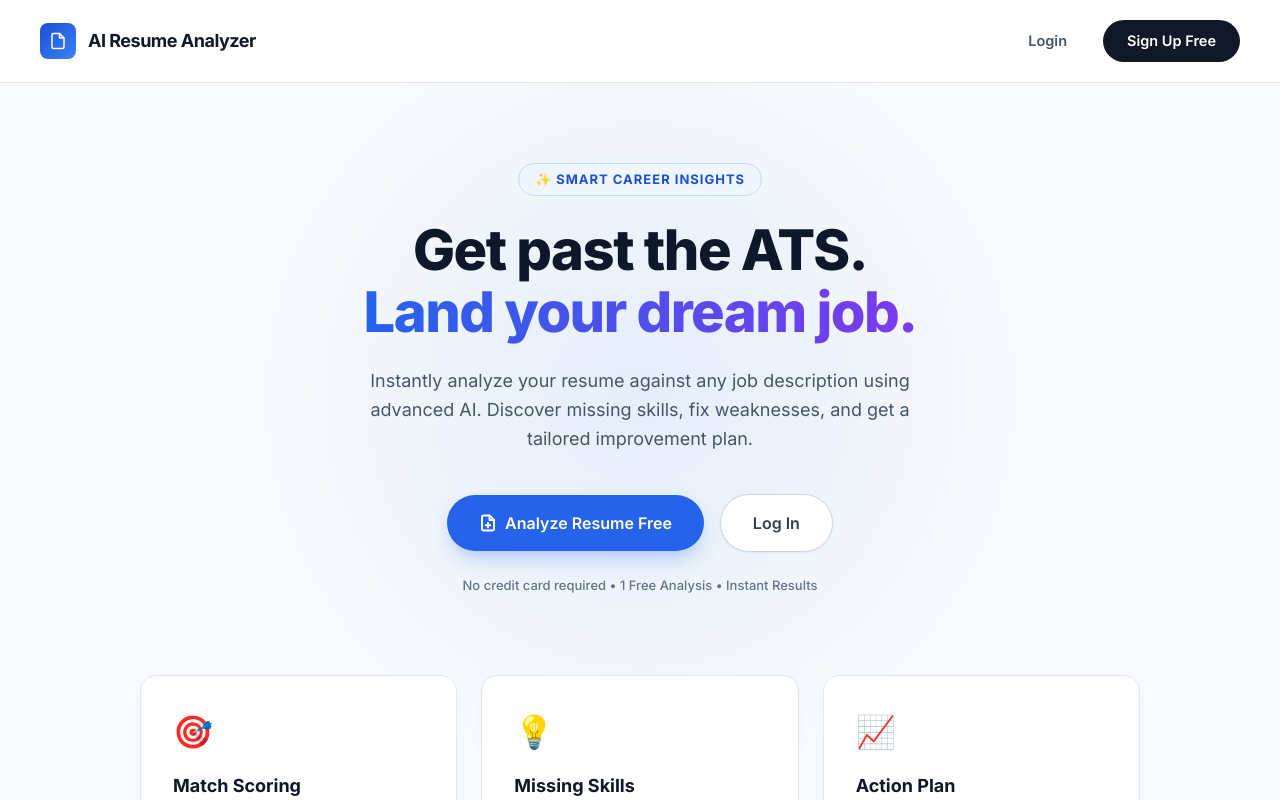
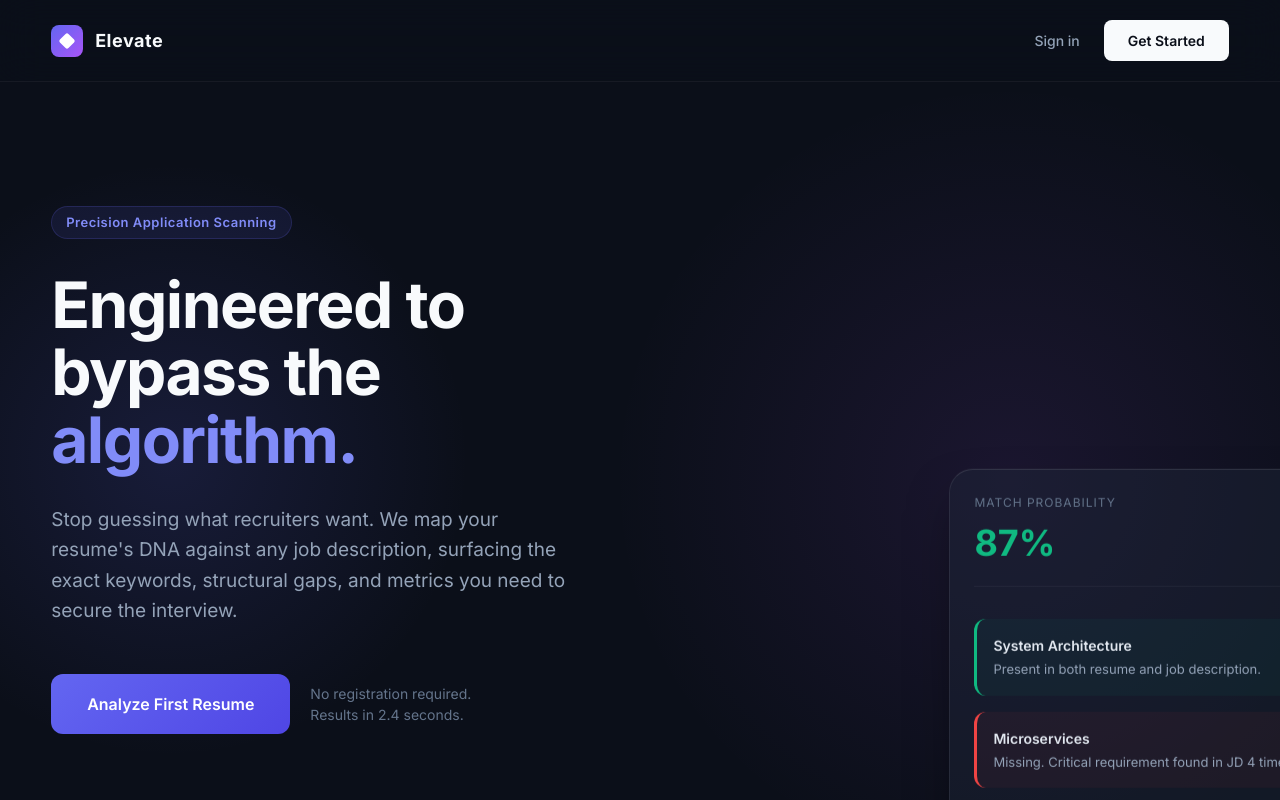
Before and after one commit to Patil-Shital-9236/resume-analyzer-frontend, a Next.js app: page / in a window 1280 px wide. Shown: the top 800 px of the page. Built offline with nearby package versions, Linux system fonts and the light colour scheme.

Commit message:
feat: redesign landing page to be ultra premium and non-generic

```diff
--- a/src/app/page.jsx
+++ b/src/app/page.jsx
@@ -1,5 +1,4 @@
 "use client";
-import Link from "next/link";
 import { useEffect, useState } from "react";
 import { useRouter } from "next/navigation";
 
@@ -14,76 +13,128 @@ export default function LandingPage() {
   if (!isMounted) return null;
 
   return (
-    <div style={{ minHeight: "100vh", background: "#f8fafc", fontFamily: "'Inter','Segoe UI',system-ui,sans-serif", display: "flex", flexDirection: "column" }}>
+    <div style={{ minHeight: "100vh", background: "#0B0F19", fontFamily: "'Inter', 'Segoe UI', system-ui, sans-serif", color: "#F8FAFC", overflowX: "hidden" }}>
+      <style>{`
+        @keyframes float {
+          0% { transform: translateY(0px); }
+          50% { transform: translateY(-20px); }
+          100% { transform: translateY(0px); }
+        }
+        @keyframes fadeUp {
+          from { opacity: 0; transform: translateY(30px); }
+          to { opacity: 1; transform: translateY(0); }
+        }
+        @keyframes pulseGlow {
+          0% { box-shadow: 0 0 0 0 rgba(99, 102, 241, 0.4); }
+          70% { box-shadow: 0 0 0 20px rgba(99, 102, 241, 0); }
+          100% { box-shadow: 0 0 0 0 rgba(99, 102, 241, 0); }
+        }
+        .animate-fade-up { animation: fadeUp 1s cubic-bezier(0.16, 1, 0.3, 1) forwards; opacity: 0; }
+        .delay-1 { animation-delay: 0.1s; }
+        .delay-2 { animation-delay: 0.2s; }
+        .delay-3 { animation-delay: 0.3s; }
+
+        .glass-card {
+          background: rgba(30, 41, 59, 0.4);
+          backdrop-filter: blur(12px);
+          -webkit-backdrop-filter: blur(12px);
+          border: 1px solid rgba(255, 255, 255, 0.08);
+          border-top: 1px solid rgba(255, 255, 255, 0.12);
+        }
+
+        .nav-link {
+          color: #94A3B8; transition: color 0.3s; cursor: pointer; font-weight: 500; font-size: 14px;
+        }
+        .nav-link:hover { color: #F8FAFC; }
+      `}</style>
+
       {/* Navbar */}
-      <nav style={{ padding: "20px 40px", display: "flex", justifyContent: "space-between", alignItems: "center", background: "white", borderBottom: "1px solid #e5e7eb" }}>
+      <nav style={{ position: "fixed", top: 0, left: 0, right: 0, padding: "20px 4vw", display: "flex", justifyContent: "space-between", alignItems: "center", zIndex: 50, borderBottom: "1px solid rgba(255,255,255,0.05)", backdropFilter: "blur(20px)", background: "rgba(11, 15, 25, 0.8)" }}>
         <div style={{ display: "flex", alignItems: "center", gap: "12px", cursor: "pointer" }} onClick={() => router.push("/")}>
-          <div style={{ width: "36px", height: "36px", borderRadius: "8px", background: "linear-gradient(135deg,#1d4ed8,#3b82f6)", display: "flex", alignItems: "center", justifyContent: "center" }}>
-            <svg width="18" height="18" viewBox="0 0 24 24" fill="none" stroke="white" strokeWidth="2" strokeLinecap="round" strokeLinejoin="round"><path d="M14 2H6a2 2 0 0 0-2 2v16a2 2 0 0 0 2 2h12a2 2 0 0 0 2-2V8z"/><polyline points="14 2 14 8 20 8"/></svg>
+          <div style={{ width: "32px", height: "32px", borderRadius: "8px", background: "linear-gradient(135deg, #6366F1, #A855F7)", display: "flex", alignItems: "center", justifyContent: "center" }}>
+            <div style={{ width: "12px", height: "12px", background: "white", borderRadius: "2px", transform: "rotate(45deg)" }} />
           </div>
-          <span style={{ fontSize: "18px", fontWeight: "700", color: "#111827", letterSpacing: "-0.5px" }}>AI Resume Analyzer</span>
+          <span style={{ fontSize: "18px", fontWeight: "700", letterSpacing: "0.5px" }}>Elevate</span>
         </div>
-        <div style={{ display: "flex", gap: "16px" }}>
-          <button onClick={() => router.push("/login")} style={{ padding: "10px 20px", background: "transparent", color: "#475569", border: "none", fontWeight: "600", fontSize: "14.5px", cursor: "pointer", transition: "color 0.2s" }}>
-            Login
-          </button>
-          <button onClick={() => router.push("/register")} style={{ padding: "10px 24px", background: "#111827", color: "white", border: "none", borderRadius: "999px", fontWeight: "600", fontSize: "14.5px", cursor: "pointer", transition: "background 0.2s" }}>
-            Sign Up Free
+        <div style={{ display: "flex", gap: "24px", alignItems: "center" }}>
+          <span className="nav-link" onClick={() => router.push("/login")}>Sign in</span>
+          <button onClick={() => router.push("/register")} style={{ padding: "10px 24px", background: "#F8FAFC", color: "#0B0F19", border: "none", borderRadius: "8px", fontWeight: "600", fontSize: "14px", cursor: "pointer", transition: "transform 0.2s" }} onMouseOver={e => e.currentTarget.style.transform = "scale(1.05)"} onMouseOut={e => e.currentTarget.style.transform = "scale(1)"}>
+            Get Started
           </button>
         </div>
       </nav>
 
       {/* Hero Section */}
-      <main style={{ flex: 1, display: "flex", flexDirection: "column", alignItems: "center", justifyContent: "center", padding: "80px 20px", textAlign: "center", position: "relative", overflow: "hidden" }}>
-        {/* Background Gradients */}
-        <div style={{ position: "absolute", top: "-10%", left: "50%", transform: "translateX(-50%)", width: "800px", height: "800px", background: "radial-gradient(circle, rgba(59,130,246,0.1) 0%, rgba(248,250,252,0) 70%)", zIndex: 0, pointerEvents: "none" }} />
+      <main style={{ paddingTop: "140px", minHeight: "100vh", display: "flex", alignItems: "center", position: "relative" }}>
+        {/* Glow Effects */}
+        <div style={{ position: "absolute", top: "20%", left: "-10%", width: "600px", height: "600px", background: "radial-gradient(circle, rgba(99,102,241,0.15) 0%, rgba(11,15,25,0) 70%)", zIndex: 0 }} />
+        <div style={{ position: "absolute", bottom: "-10%", right: "-10%", width: "800px", height: "800px", background: "radial-gradient(circle, rgba(168,85,247,0.1) 0%, rgba(11,15,25,0) 70%)", zIndex: 0 }} />
 
-        <div style={{ position: "relative", zIndex: 1, maxWidth: "800px" }}>
-          <div style={{ display: "inline-block", padding: "6px 16px", background: "#eff6ff", color: "#1d4ed8", borderRadius: "999px", fontSize: "13px", fontWeight: "700", marginBottom: "24px", border: "1px solid #bfdbfe", textTransform: "uppercase", letterSpacing: "1px" }}>
-            ✨ Smart Career Insights
+        <div style={{ width: "100%", maxWidth: "1300px", margin: "0 auto", padding: "0 4vw", display: "grid", gridTemplateColumns: "1fr 1fr", gap: "60px", zIndex: 1, alignItems: "center" }}>
+
+          {/* Left Content */}
+          <div style={{ paddingRight: "40px" }}>
+            <div className="animate-fade-up" style={{ display: "inline-block", padding: "6px 14px", background: "rgba(99, 102, 241, 0.1)", color: "#818CF8", borderRadius: "100px", fontSize: "13px", fontWeight: "600", marginBottom: "32px", border: "1px solid rgba(99, 102, 241, 0.2)", letterSpacing: "0.5px" }}>
+              Precision Application Scanning
             </div>
-          <h1 style={{ fontSize: "56px", fontWeight: "800", color: "#0f172a", lineHeight: "1.1", marginBottom: "24px", letterSpacing: "-1.5px" }}>
-            Get past the ATS. <br />
-            <span style={{ background: "linear-gradient(to right, #2563eb, #7c3aed)", WebkitBackgroundClip: "text", color: "transparent" }}>Land your dream job.</span>
+
+            <h1 className="animate-fade-up delay-1" style={{ fontSize: "64px", fontWeight: "700", lineHeight: "1.05", marginBottom: "32px", letterSpacing: "-1.5px" }}>
+              Engineered to bypass the <span style={{ color: "#818CF8" }}>algorithm.</span>
             </h1>
-          <p style={{ fontSize: "18px", color: "#475569", lineHeight: "1.6", marginBottom: "40px", maxWidth: "600px", margin: "0 auto 40px" }}>
-            Instantly analyze your resume against any job description using advanced AI. Discover missing skills, fix weaknesses, and get a tailored improvement plan.
+
+            <p className="animate-fade-up delay-2" style={{ fontSize: "19px", color: "#94A3B8", lineHeight: "1.6", marginBottom: "48px", fontWeight: "400" }}>
+              Stop guessing what recruiters want. We map your resume's DNA against any job description, surfacing the exact keywords, structural gaps, and metrics you need to secure the interview.
             </p>
 
-          <div style={{ display: "flex", alignItems: "center", justifyContent: "center", gap: "16px" }}>
-            <button onClick={() => router.push("/dashboard")} style={{ padding: "16px 32px", background: "#2563eb", color: "white", border: "none", borderRadius: "999px", fontWeight: "600", fontSize: "16px", cursor: "pointer", display: "flex", alignItems: "center", gap: "8px", boxShadow: "0 10px 25px -5px rgba(37,99,235,0.3), 0 8px 10px -6px rgba(37,99,235,0.1)", transition: "transform 0.2s, box-shadow 0.2s" }}>
-              <svg width="18" height="18" viewBox="0 0 24 24" fill="none" stroke="currentColor" strokeWidth="2.5" strokeLinecap="round" strokeLinejoin="round"><path d="M14 2H6a2 2 0 0 0-2 2v16a2 2 0 0 0 2 2h12a2 2 0 0 0 2-2V8z"/><polyline points="14 2 14 8 20 8"/><line x1="12" y1="18" x2="12" y2="12"/><line x1="9" y1="15" x2="15" y2="15"/></svg>
-              Analyze Resume Free
+            <div className="animate-fade-up delay-3" style={{ display: "flex", gap: "20px", alignItems: "center" }}>
+              <button onClick={() => router.push("/dashboard")} style={{ padding: "18px 36px", background: "linear-gradient(135deg, #6366F1, #4F46E5)", color: "white", border: "none", borderRadius: "12px", fontWeight: "600", fontSize: "16px", cursor: "pointer", transition: "transform 0.2s", animation: "pulseGlow 2s infinite" }} onMouseOver={e => e.currentTarget.style.transform = "translateY(-2px)"} onMouseOut={e => e.currentTarget.style.transform = "translateY(0)"}>
+                Analyze First Resume
               </button>
-            <button onClick={() => router.push("/login")} style={{ padding: "16px 32px", background: "white", color: "#334155", border: "1px solid #cbd5e1", borderRadius: "999px", fontWeight: "600", fontSize: "16px", cursor: "pointer", display: "flex", alignItems: "center", gap: "8px", boxShadow: "0 1px 3px rgba(0,0,0,0.05)", transition: "background 0.2s" }}>
-              Log In
-            </button>
+              <div style={{ fontSize: "14px", color: "#64748B", lineHeight: "1.5" }}>
+                No registration required.<br/>Results in 2.4 seconds.
               </div>
-          <div style={{ marginTop: "24px", fontSize: "13px", color: "#64748b", fontWeight: "500" }}>
-            No credit card required • 1 Free Analysis • Instant Results
             </div>
           </div>
 
-        {/* Feature Grid */}
-        <div style={{ display: "grid", gridTemplateColumns: "repeat(3, 1fr)", gap: "24px", marginTop: "80px", maxWidth: "1000px", width: "100%", position: "relative", zIndex: 1 }}>
-          {[
-            { icon: "🎯", title: "Match Scoring", desc: "Get an instant ATS match percentage based on skills and experience." },
-            { icon: "💡", title: "Missing Skills", desc: "Identify exactly which keywords you need to add to pass the filter." },
-            { icon: "📈", title: "Action Plan", desc: "Receive a step-by-step guide to improve your resume instantly." }
-          ].map((f, i) => (
-            <div key={i} style={{ background: "white", padding: "32px", borderRadius: "16px", border: "1px solid #e2e8f0", boxShadow: "0 4px 6px -1px rgba(0,0,0,0.05)", textAlign: "left" }}>
-              <div style={{ fontSize: "32px", marginBottom: "16px" }}>{f.icon}</div>
-              <h3 style={{ fontSize: "18px", fontWeight: "700", color: "#0f172a", margin: "0 0 8px" }}>{f.title}</h3>
-              <p style={{ fontSize: "14px", color: "#64748b", lineHeight: "1.6", margin: 0 }}>{f.desc}</p>
+          {/* Right Visual */}
+          <div className="animate-fade-up delay-2" style={{ position: "relative", height: "600px" }}>
+            <div style={{ animation: "float 6s ease-in-out infinite", position: "absolute", top: "50%", left: "50%", transform: "translate(-50%, -50%)", width: "100%" }}>
+
+              {/* Dashboard Mockup Component */}
+              <div className="glass-card" style={{ padding: "24px", borderRadius: "24px", boxShadow: "0 25px 50px -12px rgba(0, 0, 0, 0.5)" }}>
+                <div style={{ display: "flex", justifyContent: "space-between", marginBottom: "32px", borderBottom: "1px solid rgba(255,255,255,0.05)", paddingBottom: "16px" }}>
+                  <div>
+                    <div style={{ fontSize: "12px", color: "#64748B", textTransform: "uppercase", letterSpacing: "1px", marginBottom: "4px" }}>Match Probability</div>
+                    <div style={{ fontSize: "36px", fontWeight: "700", color: "#10B981" }}>87%</div>
                   </div>
-          ))}
+                  <div style={{ textAlign: "right" }}>
+                    <div style={{ fontSize: "12px", color: "#64748B", textTransform: "uppercase", letterSpacing: "1px", marginBottom: "4px" }}>Role</div>
+                    <div style={{ fontSize: "16px", fontWeight: "600", color: "#E2E8F0" }}>Senior Engineer</div>
+                  </div>
+                </div>
+
+                <div style={{ display: "flex", flexDirection: "column", gap: "16px" }}>
+                  <div style={{ padding: "16px", background: "rgba(16, 185, 129, 0.05)", borderRadius: "12px", borderLeft: "3px solid #10B981" }}>
+                    <div style={{ fontSize: "14px", fontWeight: "600", color: "#E2E8F0", marginBottom: "4px" }}>System Architecture</div>
+                    <div style={{ fontSize: "13px", color: "#94A3B8" }}>Present in both resume and job description.</div>
+                  </div>
+                  <div style={{ padding: "16px", background: "rgba(239, 68, 68, 0.05)", borderRadius: "12px", borderLeft: "3px solid #EF4444" }}>
+                    <div style={{ fontSize: "14px", fontWeight: "600", color: "#E2E8F0", marginBottom: "4px" }}>Microservices</div>
+                    <div style={{ fontSize: "13px", color: "#94A3B8" }}>Missing. Critical requirement found in JD 4 times.</div>
+                  </div>
+                  <div style={{ padding: "16px", background: "rgba(245, 158, 11, 0.05)", borderRadius: "12px", borderLeft: "3px solid #F59E0B" }}>
+                    <div style={{ fontSize: "14px", fontWeight: "600", color: "#E2E8F0", marginBottom: "4px" }}>Impact Metrics</div>
+                    <div style={{ fontSize: "13px", color: "#94A3B8" }}>Weak phrasing. Quantify "improved performance".</div>
+                  </div>
+                </div>
+              </div>
+
+            </div>
+          </div>
+
         </div>
       </main>
 
-      {/* Footer */}
-      <footer style={{ borderTop: "1px solid #e5e7eb", padding: "32px 40px", background: "white", textAlign: "center" }}>
-        <p style={{ margin: 0, fontSize: "14px", color: "#94a3b8", fontWeight: "500" }}>© 2025 AI Resume Analyzer. All rights reserved.</p>
-      </footer>
     </div>
   );
 }
```
Lines whose indentation alone changed are shown as unchanged.
